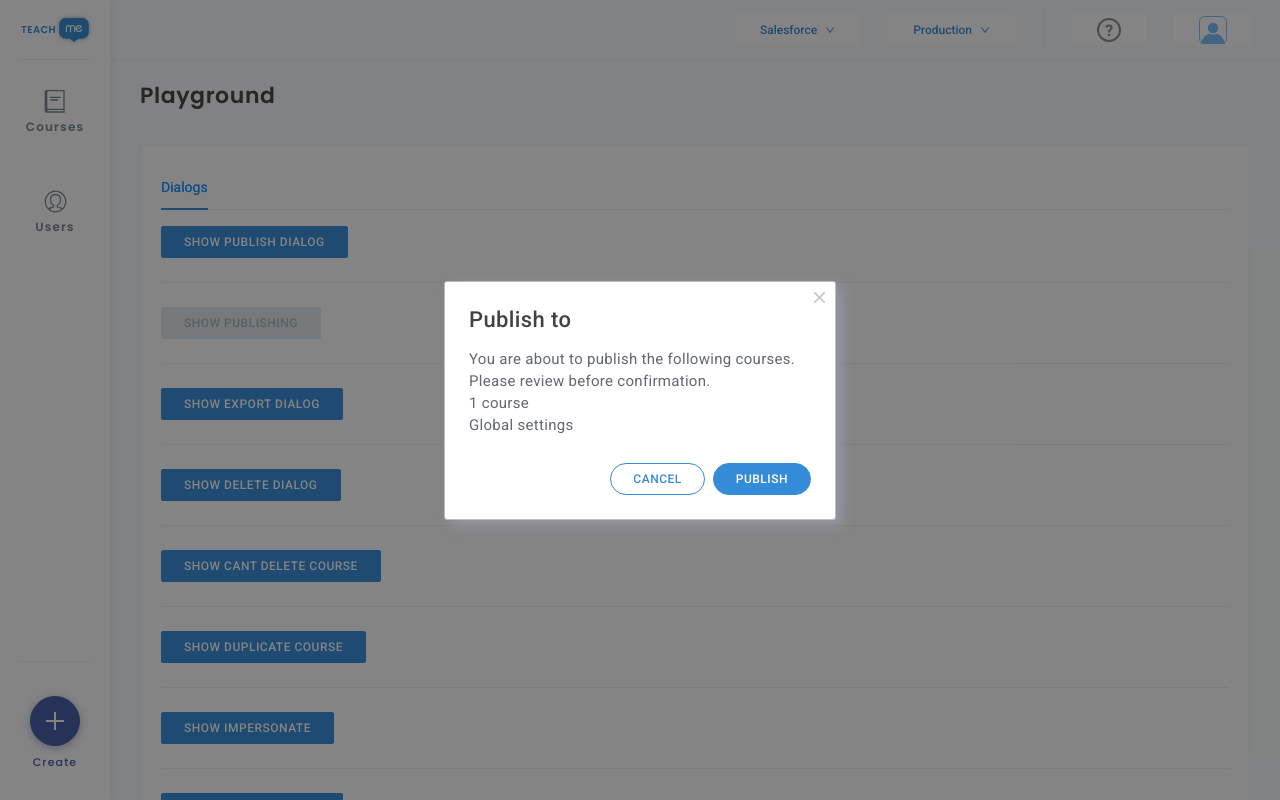
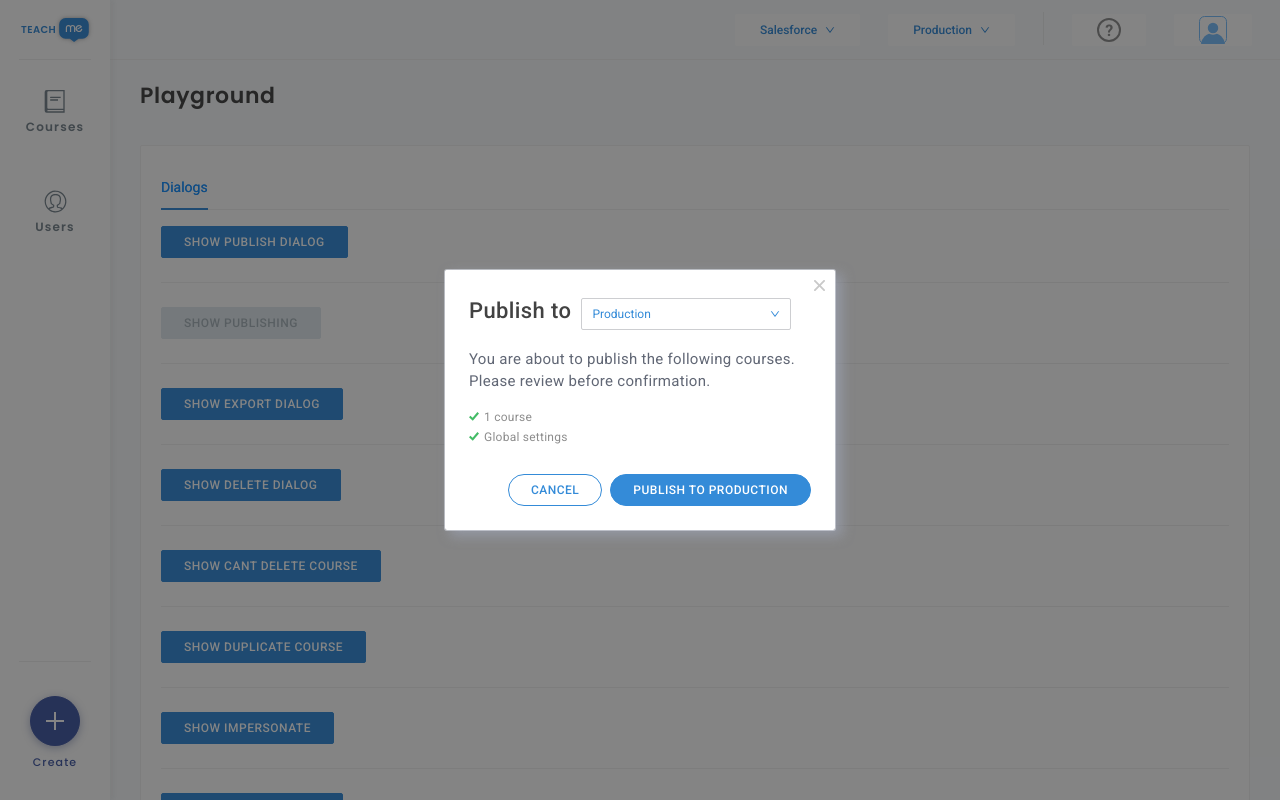
Before and after one commit to delta94/teachme-admin, a React (Create React App) app: page /playground in a window 1280 px wide. Both pictures are taken after a click on the button "SHOW PUBLISH DIALOG". Built offline with nearby package versions, Linux system fonts and the light colour scheme; what @walkme/editor-sdk would draw is missing.

Commit message:
Adds `PublishToEnvironmentDialog` component

```diff
--- a/src/components/Screen/Playground/components/Dialogs.tsx
+++ b/src/components/Screen/Playground/components/Dialogs.tsx
@@ -5,6 +5,7 @@ import WMConfirmationDialog from '../../../common/WMConfirmationDialog';
 import WMButton, { ButtonVariantEnum } from '../../../common/WMButton';
 
 import WMInput from '../../../common/WMInput';
+import DialogPublishToEnvironment from '../../../common/dialogs/PublishToEnvironmentDialog';
 
 export default function Dialogs(): ReactElement {
   const [showPublish, setShowPublish] = useState(false);
@@ -21,19 +22,11 @@ export default function Dialogs(): ReactElement {
       <WMButton variant={ButtonVariantEnum.Primary} onClick={() => setShowPublish(!showPublish)}>
         show Publish Dialog
       </WMButton>
-      <WMConfirmationDialog
+      <DialogPublishToEnvironment
         open={showPublish}
-        title="Publish to"
-        confirmLabel="Publish"
         onCancel={() => setShowPublish(false)}
         onConfirm={() => setShowPublish(false)}
-      >
-        You are about to publish the following courses. Please review before confirmation.
-        <ul>
-          <li>1 course</li>
-          <li>Global settings</li>
-        </ul>
-      </WMConfirmationDialog>
+      />
       <Divider />
       <WMButton
         variant={ButtonVariantEnum.Primary}
--- /dev/null
+++ b/src/components/common/dialogs/PublishToEnvironmentDialog/EnvironmentDropdown.tsx
@@ -0,0 +1,44 @@
+import React, { ReactElement, useEffect, useState } from 'react';
+import { DownOutlined } from '@ant-design/icons';
+
+import WMDropdown, { IWMDropdownOption } from '../../WMDropdown';
+import WMButton from '../../WMButton';
+
+import classes from './style.module.scss';
+
+const environments: IWMDropdownOption[] = [
+  { id: 0, text: 'Production' },
+  { id: 1, text: 'Test' },
+];
+
+export default function EnvironmentDropdown({
+  className,
+  onChange,
+}: {
+  className?: string;
+  onChange: (selected: string) => void;
+}): ReactElement {
+  const [selectedEnvironment, setSelectedEnvironment] = useState(environments[0]);
+
+  const handleMenuClick = (selected: IWMDropdownOption) => {
+    setSelectedEnvironment(selected);
+    onChange(selected.text);
+  };
+
+  useEffect(() => {
+    onChange(selectedEnvironment.text);
+  }, []);
+
+  return (
+    <WMDropdown
+      className={className}
+      options={environments}
+      selected={selectedEnvironment}
+      onSelectedChange={handleMenuClick}
+    >
+      <WMButton className={classes['environment-dropdown-button']} icon={<DownOutlined />}>
+        {selectedEnvironment.text}
+      </WMButton>
+    </WMDropdown>
+  );
+}
--- /dev/null
+++ b/src/components/common/dialogs/PublishToEnvironmentDialog/index.tsx
@@ -0,0 +1,49 @@
+import React, { ReactElement, useState } from 'react';
+
+import WMConfirmationDialog from '../../WMConfirmationDialog';
+
+import EnvironmentDropdown from './EnvironmentDropdown';
+import { ReactComponent as VIcon } from './v.svg';
+import classes from './style.module.scss';
+
+export interface IDialogPublishToEnvironment {
+  open: boolean;
+  onCancel: () => void;
+  onConfirm: () => void;
+}
+
+export default function PublishToEnvironmentDialog({
+  open,
+  onCancel,
+  onConfirm,
+}: IDialogPublishToEnvironment): ReactElement {
+  const [environment, setEnvironment] = useState<string | undefined>(undefined);
+
+  return (
+    <>
+      <WMConfirmationDialog
+        open={open}
+        title={
+          <div className={classes['publish-dialog-title']}>
+            <div>Publish to </div>
+            <EnvironmentDropdown onChange={(selected) => setEnvironment(selected)} />
+          </div>
+        }
+        confirmLabel={`Publish to ${environment}`}
+        onCancel={onCancel}
+        onConfirm={onConfirm}
+      >
+        <p>You are about to publish the following courses. Please review before confirmation.</p>
+        <ul className={classes['publish-dialog-ul']}>
+          <li>
+            <VIcon />1 course
+          </li>
+          <li>
+            <VIcon />
+            Global settings
+          </li>
+        </ul>
+      </WMConfirmationDialog>
+    </>
+  );
+}
--- /dev/null
+++ b/src/components/common/dialogs/PublishToEnvironmentDialog/style.module.scss
@@ -0,0 +1,44 @@
+.environment-dropdown-button:global(.ant-btn):global(.ant-dropdown-trigger) {
+  background-color: var(--white);
+  height: 32px;
+  border: 1px solid var(--border-light);
+  border-radius: 2px;
+
+  font-family: var(--font-primary);
+  font-size: 12px;
+  letter-spacing: 0;
+
+  flex-grow: 1;
+  margin-right: 20px;
+  margin-left: 10px;
+
+  padding: 0 10px;
+
+  display: flex;
+  flex-direction: row-reverse;
+  justify-content: space-between;
+
+  > span {
+    margin: 0;
+  }
+}
+
+.publish-dialog-title {
+  display: flex;
+  align-items: baseline;
+}
+
+ul.publish-dialog-ul {
+  margin: 0;
+
+  li {
+    color: var(--neutral500);
+    font-size: 12px;
+    letter-spacing: 0.24px;
+    line-height: 20px;
+
+    svg {
+      margin-right: 5px;
+    }
+  }
+}
```
Also changed, not shown: src/components/common/dialogs/PublishToEnvironmentDialog/v.svg (added).
